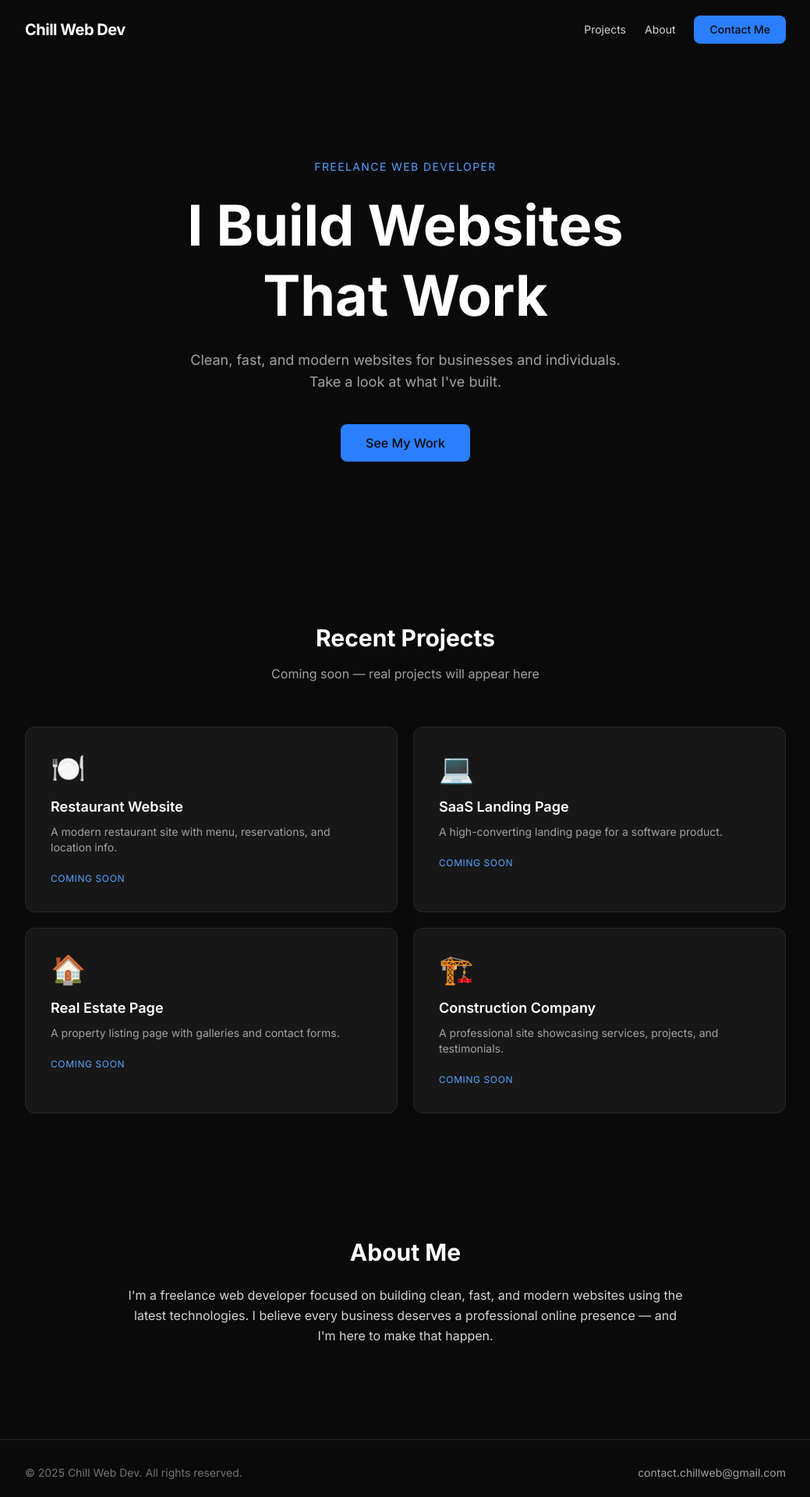
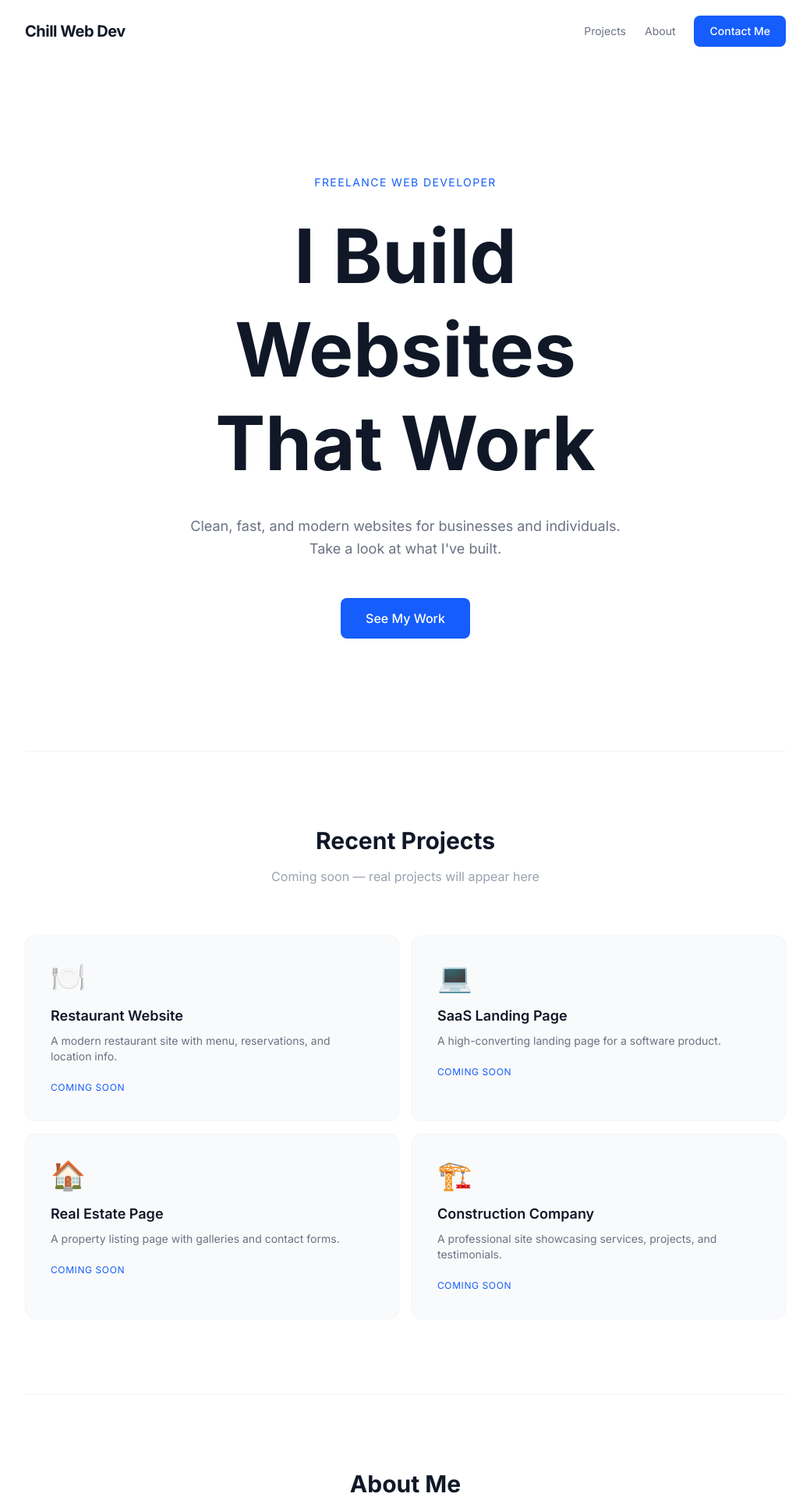
Before and after one commit to chillwebsitedeveloper/chill-portfolio, a Next.js app: page / in a window 1280 px wide. Shown: the top 1920 px of the page at 78% size, without its empty margins (120-1159 px from the left). Built offline with nearby package versions, Linux system fonts and the light colour scheme.

Commit message:
Premium light redesign — clean white palette with spacious layout

```diff
--- a/app/page.tsx
+++ b/app/page.tsx
@@ -1,20 +1,20 @@
 export default function Home() {
   return (
-    <main className="min-h-screen bg-neutral-950 text-white">
+    <main className="min-h-screen bg-white text-gray-900">
 
       {/* NAVBAR */}
       <nav className="flex items-center justify-between px-6 py-5 max-w-5xl mx-auto">
         <span className="text-xl font-bold tracking-tight">Chill Web Dev</span>
         <div className="flex items-center gap-6">
-          <a href="#projects" className="text-sm text-neutral-300 hover:text-white transition-colors">
+          <a href="#projects" className="text-sm text-gray-500 hover:text-gray-900 transition-colors">
             Projects
           </a>
-          <a href="#about" className="text-sm text-neutral-300 hover:text-white transition-colors">
+          <a href="#about" className="text-sm text-gray-500 hover:text-gray-900 transition-colors">
             About
           </a>
           <a
             href="mailto:contact.chillweb@gmail.com"
-            className="text-sm bg-blue-500 hover:bg-blue-400 text-neutral-950 px-5 py-2 rounded-lg font-medium transition-colors"
+            className="text-sm bg-blue-600 hover:bg-blue-500 text-white px-5 py-2.5 rounded-lg font-medium transition-colors"
           >
             Contact Me
           </a>
@@ -22,75 +22,85 @@ export default function Home() {
       </nav>
 
       {/* HERO */}
-      <section className="max-w-3xl mx-auto text-center px-6 py-32">
-        <p className="text-sm uppercase tracking-widest text-blue-400 mb-5">
+      <section className="max-w-3xl mx-auto text-center px-6 py-36">
+        <p className="text-sm uppercase tracking-widest text-blue-600 mb-6">
           Freelance Web Developer
         </p>
-        <h1 className="text-5xl md:text-7xl font-bold mb-6 leading-tight">
+        <h1 className="text-6xl md:text-8xl font-bold mb-8 leading-tight">
           I Build Websites<br />That Work
         </h1>
-        <p className="text-lg text-neutral-400 mb-10 max-w-xl mx-auto">
+        <p className="text-lg text-gray-500 mb-12 max-w-xl mx-auto leading-relaxed">
           Clean, fast, and modern websites for businesses and individuals.
           Take a look at what I&apos;ve built.
         </p>
         <a
           href="#projects"
-          className="inline-block bg-blue-500 hover:bg-blue-400 text-neutral-950 px-8 py-3 rounded-lg font-medium transition-colors"
+          className="inline-block bg-blue-600 hover:bg-blue-500 text-white px-8 py-3.5 rounded-lg font-medium transition-colors"
         >
           See My Work
         </a>
       </section>
 
+      {/* DIVIDER */}
+      <div className="max-w-5xl mx-auto px-6">
+        <div className="border-t border-gray-100" />
+      </div>
+
       {/* PROJECTS SECTION */}
-      <section id="projects" className="max-w-5xl mx-auto px-6 py-20">
-        <h2 className="text-3xl font-bold text-center mb-4">Recent Projects</h2>
-        <p className="text-neutral-400 text-center mb-14">Coming soon — real projects will appear here</p>
+      <section id="projects" className="max-w-5xl mx-auto px-6 py-24">
+        <h2 className="text-3xl font-bold text-center mb-4 text-gray-900">Recent Projects</h2>
+        <p className="text-gray-400 text-center mb-16">Coming soon — real projects will appear here</p>
 
-        <div className="grid grid-cols-1 md:grid-cols-2 gap-5">
+        <div className="grid grid-cols-1 md:grid-cols-2 gap-4">
 
-          <div className="bg-neutral-900 border border-neutral-800 rounded-xl p-8 hover:border-neutral-700 transition-all duration-300">
+          <div className="bg-gray-50 border border-gray-100 rounded-xl p-8 hover:border-gray-200 hover:bg-gray-100/50 transition-all duration-300">
             <div className="text-4xl mb-4">🍽️</div>
-            <h3 className="text-lg font-semibold mb-2">Restaurant Website</h3>
-            <p className="text-neutral-400 text-sm mb-4">
+            <h3 className="text-lg font-semibold mb-2 text-gray-900">Restaurant Website</h3>
+            <p className="text-gray-500 text-sm mb-4">
               A modern restaurant site with menu, reservations, and location info.
             </p>
-            <span className="text-xs text-blue-400 uppercase tracking-wider">Coming Soon</span>
+            <span className="text-xs text-blue-600 uppercase tracking-wider">Coming Soon</span>
           </div>
 
-          <div className="bg-neutral-900 border border-neutral-800 rounded-xl p-8 hover:border-neutral-700 transition-all duration-300">
+          <div className="bg-gray-50 border border-gray-100 rounded-xl p-8 hover:border-gray-200 hover:bg-gray-100/50 transition-all duration-300">
             <div className="text-4xl mb-4">💻</div>
-            <h3 className="text-lg font-semibold mb-2">SaaS Landing Page</h3>
-            <p className="text-neutral-400 text-sm mb-4">
+            <h3 className="text-lg font-semibold mb-2 text-gray-900">SaaS Landing Page</h3>
+            <p className="text-gray-500 text-sm mb-4">
               A high-converting landing page for a software product.
             </p>
-            <span className="text-xs text-blue-400 uppercase tracking-wider">Coming Soon</span>
+            <span className="text-xs text-blue-600 uppercase tracking-wider">Coming Soon</span>
           </div>
 
-          <div className="bg-neutral-900 border border-neutral-800 rounded-xl p-8 hover:border-neutral-700 transition-all duration-300">
+          <div className="bg-gray-50 border border-gray-100 rounded-xl p-8 hover:border-gray-200 hover:bg-gray-100/50 transition-all duration-300">
             <div className="text-4xl mb-4">🏠</div>
-            <h3 className="text-lg font-semibold mb-2">Real Estate Page</h3>
-            <p className="text-neutral-400 text-sm mb-4">
+            <h3 className="text-lg font-semibold mb-2 text-gray-900">Real Estate Page</h3>
+            <p className="text-gray-500 text-sm mb-4">
               A property listing page with galleries and contact forms.
             </p>
-            <span className="text-xs text-blue-400 uppercase tracking-wider">Coming Soon</span>
+            <span className="text-xs text-blue-600 uppercase tracking-wider">Coming Soon</span>
           </div>
 
-          <div className="bg-neutral-900 border border-neutral-800 rounded-xl p-8 hover:border-neutral-700 transition-all duration-300">
+          <div className="bg-gray-50 border border-gray-100 rounded-xl p-8 hover:border-gray-200 hover:bg-gray-100/50 transition-all duration-300">
             <div className="text-4xl mb-4">🏗️</div>
-            <h3 className="text-lg font-semibold mb-2">Construction Company</h3>
-            <p className="text-neutral-400 text-sm mb-4">
+            <h3 className="text-lg font-semibold mb-2 text-gray-900">Construction Company</h3>
+            <p className="text-gray-500 text-sm mb-4">
               A professional site showcasing services, projects, and testimonials.
             </p>
-            <span className="text-xs text-blue-400 uppercase tracking-wider">Coming Soon</span>
+            <span className="text-xs text-blue-600 uppercase tracking-wider">Coming Soon</span>
           </div>
 
         </div>
       </section>
 
+      {/* DIVIDER */}
+      <div className="max-w-5xl mx-auto px-6">
+        <div className="border-t border-gray-100" />
+      </div>
+
       {/* ABOUT SECTION */}
-      <section id="about" className="max-w-3xl mx-auto px-6 py-20 text-center">
-        <h2 className="text-3xl font-bold mb-6">About Me</h2>
-        <p className="text-neutral-300 leading-relaxed">
+      <section id="about" className="max-w-3xl mx-auto px-6 py-24 text-center">
+        <h2 className="text-3xl font-bold mb-8 text-gray-900">About Me</h2>
+        <p className="text-gray-600 leading-relaxed">
           I&apos;m a freelance web developer focused on building clean, fast, and
           modern websites using the latest technologies. I believe every business
           deserves a professional online presence — and I&apos;m here to make that happen.
@@ -98,14 +108,14 @@ export default function Home() {
       </section>
 
       {/* FOOTER */}
-      <footer className="border-t border-neutral-800 mt-10">
+      <footer className="border-t border-gray-100">
         <div className="max-w-5xl mx-auto px-6 py-8 flex flex-col md:flex-row items-center justify-between gap-4">
-          <p className="text-sm text-neutral-500">
+          <p className="text-sm text-gray-400">
             © 2025 Chill Web Dev. All rights reserved.
           </p>
           <a
             href="mailto:contact.chillweb@gmail.com"
-            className="text-sm text-neutral-400 hover:text-white transition-colors"
+            className="text-sm text-gray-400 hover:text-gray-900 transition-colors"
           >
             contact.chillweb@gmail.com
           </a>
```
